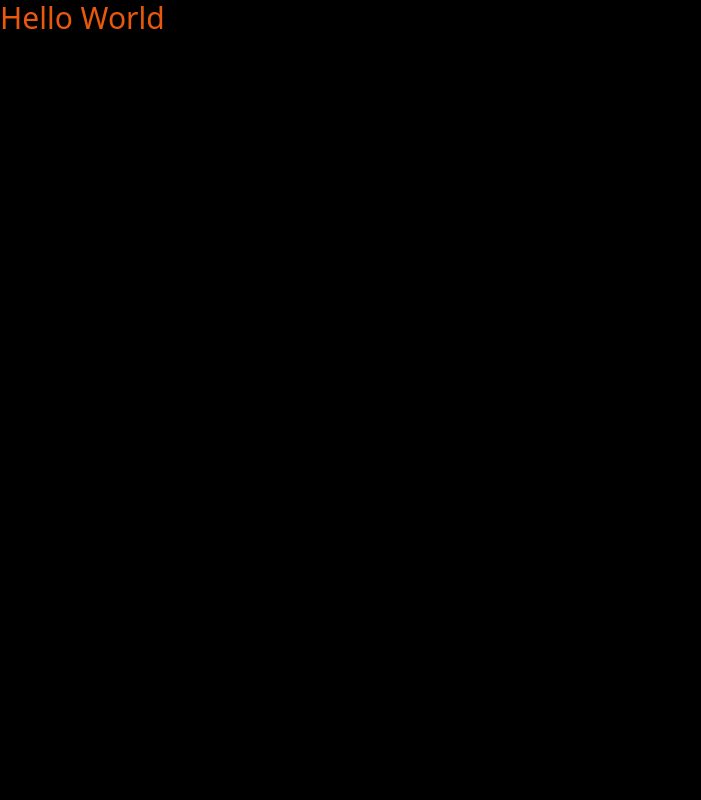
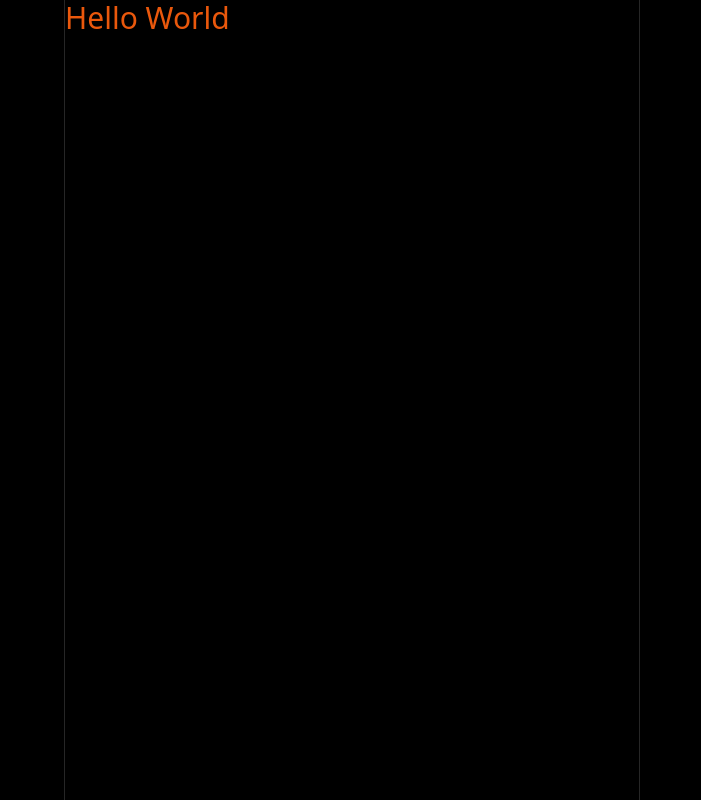
Before and after one commit to LinC3e/clone-x.com, a Next.js app: page / in a window 1280 px wide. Shown: the whole page, without its empty margins (0-701 px from the left). Built offline with nearby package versions, Linux system fonts and the light colour scheme.

Commit message:
ADD - Layout Component

```diff
--- /dev/null
+++ b/components/Layout.tsx
@@ -0,0 +1,19 @@
+interface LayoutProps {
+    children: React.ReactNode
+}
+
+const Layout:React.FC<LayoutProps> = ({ children }) => {
+    return (
+        <div className="h-screen bg-black">
+            <div className="container h-full mx-auto xl:px-30 max-w-6xl">
+                <div className="grid grid-cols-4 h-full">
+                    <div className="col-span-3 lg:col-span-2 border-x-[1px] border-neutral-800">
+                        {children}
+                    </div>
+                </div>
+            </div>
+        </div>
+    )
+}
+
+export default Layout
--- a/pages/_app.tsx
+++ b/pages/_app.tsx
@@ -1,6 +1,11 @@
 import '@/styles/globals.css'
 import type { AppProps } from 'next/app'
+import Layout from '@/components/Layout'
 
 export default function App({ Component, pageProps }: AppProps) {
-  return <Component {...pageProps} />
+  return (
+    <Layout>
+      <Component {...pageProps} />
+    </Layout>
+  )
 }
```
